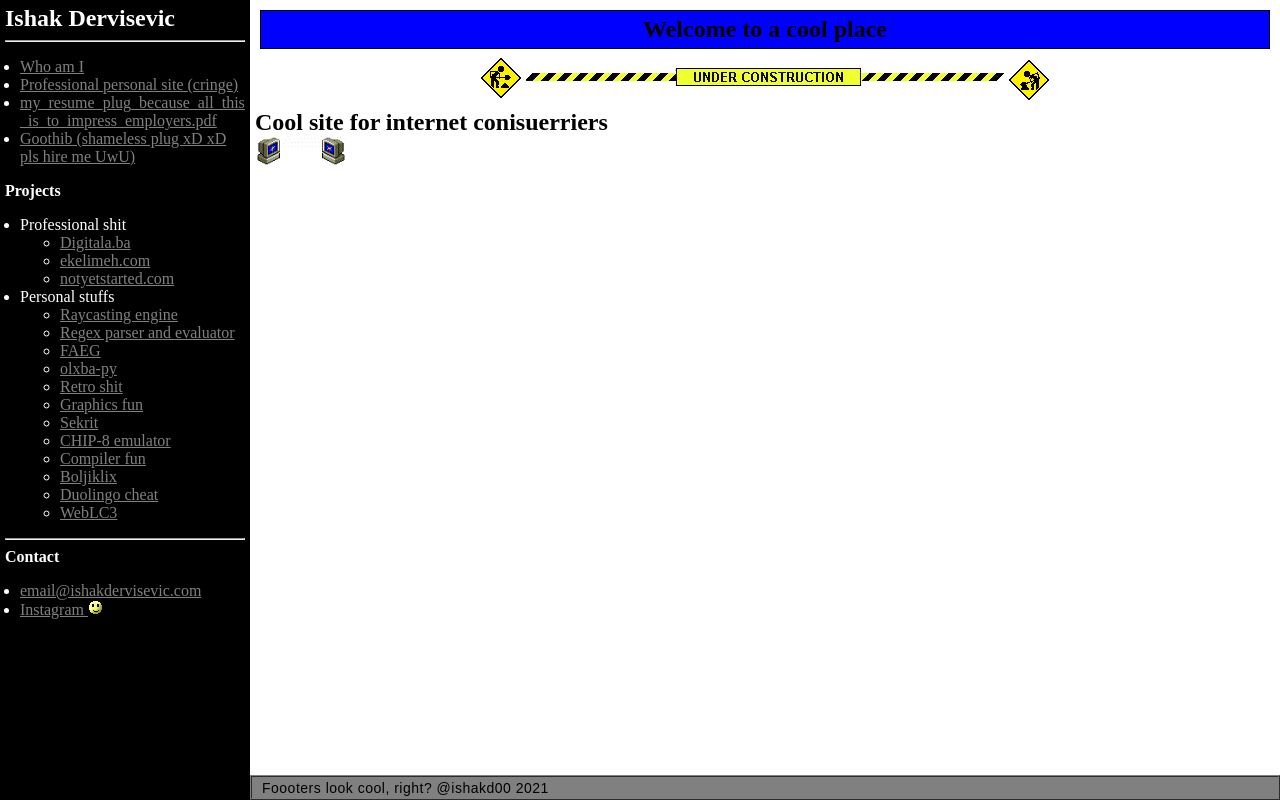
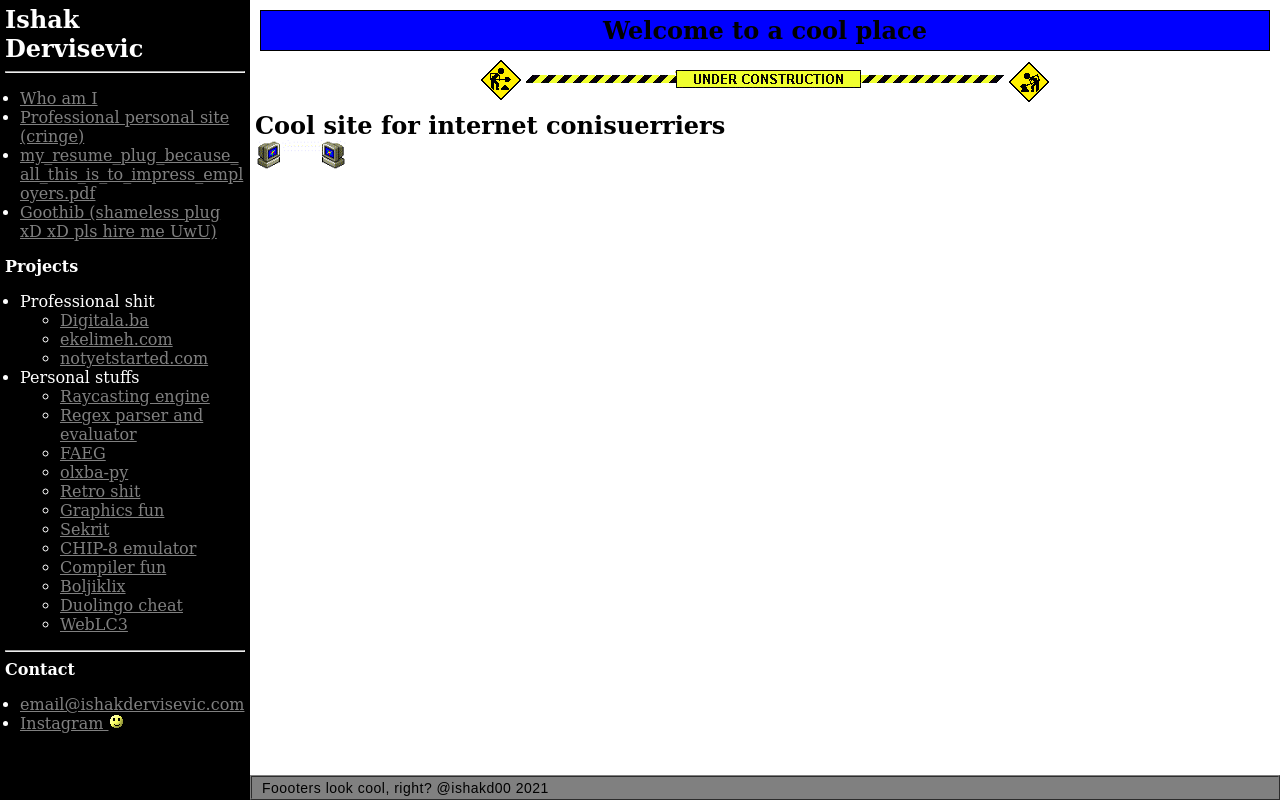
Before and after one commit to ishakd00/coolsiteonline, a PHP site: page / in a window 1280 px wide. Run offline with PHP 8.4, Linux system fonts and the light colour scheme.

Commit message:
Fixed browser compatibility and responsivness issues

```diff
--- a/style.css
+++ b/style.css
@@ -1,6 +1,7 @@
 body, html, div, h1, h2, h3, h4, h5, h6 {
     margin: 0;
     padding: 0;
+    font-family: 'DejaVu Serif';
 }
 
 .maingrid {
@@ -22,10 +23,6 @@ body, html, div, h1, h2, h3, h4, h5, h6 {
 
 .maingrid>.sidebar a:hover {
     color:white;
-}
-
-.maingrid>.sidebar > h2 {
-    max-width: 200px;
 }
 
 .maingrid>.sidebar > h2 a {
--- a/top.php
+++ b/top.php
@@ -2,7 +2,7 @@
 <html lang="en">
 <head>
     <meta charset="UTF-8">
-    <meta name="viewport" content="width=device-width, initial-scale=1.0">
+    <meta name="viewport" content="width=1024">
     <title>Cool Place online</title>
     <link rel="stylesheet" href="style.css">
     <link rel="icon" href="media/atom.gif" type="image/gif" >
@@ -11,7 +11,7 @@
 <body>
     <div class="maingrid">
         <div class="sidebar">
-            <h2><a href="index.php">Ishak Dervisevic</a></h2>
+            <h2><a href="index.php">Ishak <br> Dervisevic</a></h2>
             <hr>
             <ul>
                 <li><a href="whoami.php">Who am I</a></li>
```
